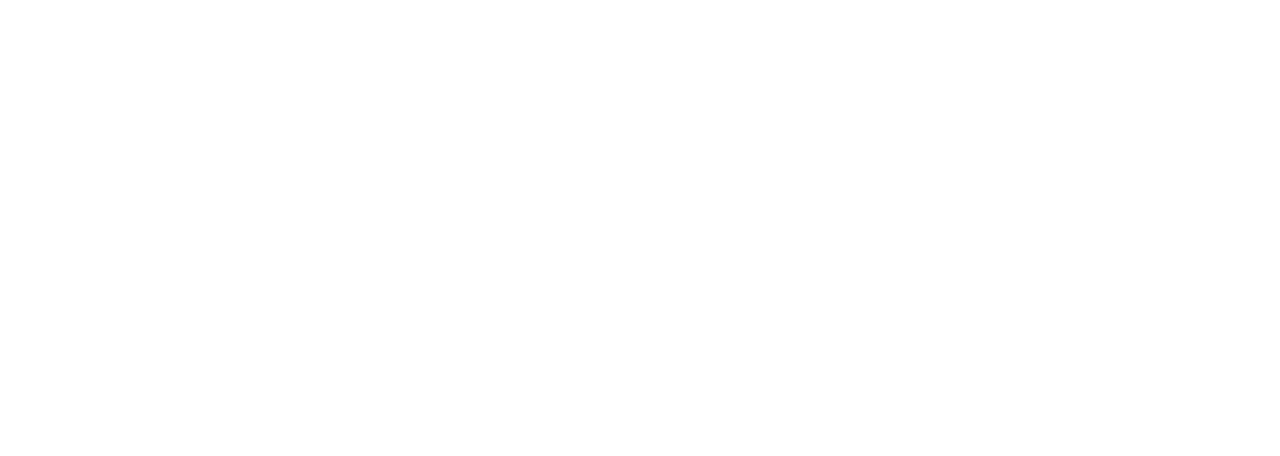
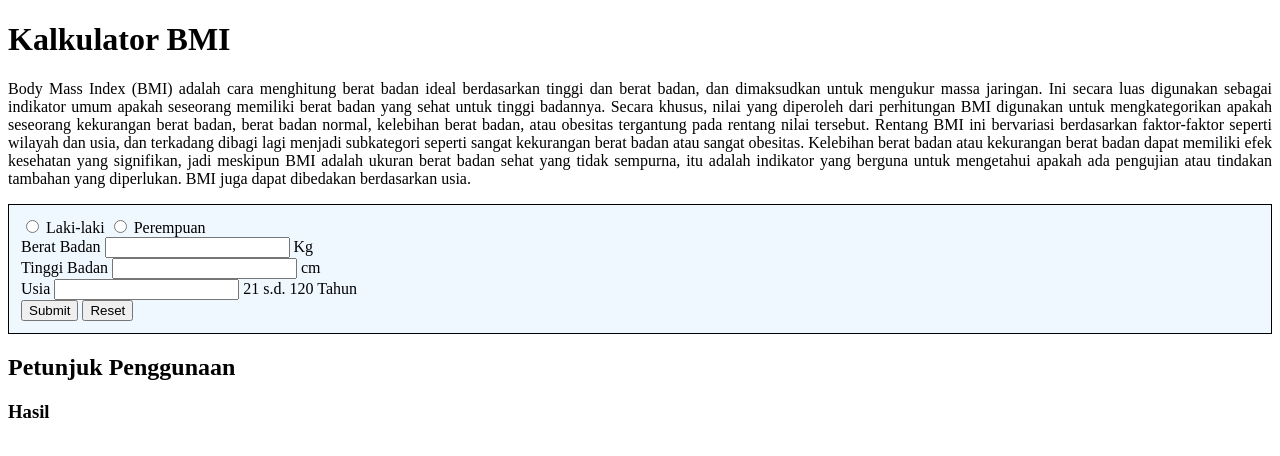
Before and after one commit to revou-fundamental-course/8-jul-24-DA-15-code, a plain HTML site: page index.html in a window 1280 px wide. Drawn offline with Linux system fonts and the light colour scheme.

Commit message:
config mini project

```diff
--- a/css/styles.css
+++ b/css/styles.css
@@ -1 +1,5 @@
 /*ini css*/
+
+.main-tittle {
+  text-align: center;
+}
--- a/index.html
+++ b/index.html
@@ -5,7 +5,105 @@
     <meta name="viewport" content="width=device-width, initial-scale=1.0" />
 
     <title>BMI Calculator</title>
+    <link rel="stylesheet" href="css/styles.css" />
   </head>
 
-  <body></body>
+  <body>
+    <!-- Main Title -->
+    <header class="main tittle">
+      <h1>Kalkulator BMI</h1>
+    </header>
+
+    <main>
+      <!-- Bagian Kiri - Left Contents -->
+      <section>
+        <!--Main Article-->
+        <article>
+          <p align="justify">
+            Body Mass Index (BMI) adalah cara menghitung berat badan ideal
+            berdasarkan tinggi dan berat badan, dan dimaksudkan untuk mengukur
+            massa jaringan. Ini secara luas digunakan sebagai indikator umum
+            apakah seseorang memiliki berat badan yang sehat untuk tinggi
+            badannya. Secara khusus, nilai yang diperoleh dari perhitungan BMI
+            digunakan untuk mengkategorikan apakah seseorang kekurangan berat
+            badan, berat badan normal, kelebihan berat badan, atau obesitas
+            tergantung pada rentang nilai tersebut. Rentang BMI ini bervariasi
+            berdasarkan faktor-faktor seperti wilayah dan usia, dan terkadang
+            dibagi lagi menjadi subkategori seperti sangat kekurangan berat
+            badan atau sangat obesitas. Kelebihan berat badan atau kekurangan
+            berat badan dapat memiliki efek kesehatan yang signifikan, jadi
+            meskipun BMI adalah ukuran berat badan sehat yang tidak sempurna,
+            itu adalah indikator yang berguna untuk mengetahui apakah ada
+            pengujian atau tindakan tambahan yang diperlukan. BMI juga dapat
+            dibedakan berdasarkan usia.
+          </p>
+        </article>
+
+        <!--Form-->
+        <section
+          style="border: 1px solid; padding: 12px; background-color: aliceblue"
+        >
+          <form>
+            <!-- Radio Button Jenis Kelamin -->
+            <div>
+              <input type="radio" id="selection-man" />
+              <label for="selection-man">Laki-laki</label>
+              <input type="radio" id="selection-woman" />
+              <label for="selection-woman">Perempuan</label>
+            </div>
+
+            <!-- Form input Berat dan Tinggi Badan serta Usia -->
+            <div>
+              <label for="input-berat-badan">Berat Badan</label>
+              <input type="number" id="input-berat-badan" />
+              <font style="vertical-align: inherit">Kg</font>
+            </div>
+            <div>
+              <label for="input-tinggi-badan">Tinggi Badan</label>
+              <input type="number" id="input-tinggi-badan" />
+              <font style="vertical-align: inherit">cm</font>
+            </div>
+            <div>
+              <label for="input-usia">Usia</label>
+              <input type="number" id="input-usia" />
+              <font style="vertical-align: inherit">21 s.d. 120 Tahun</font>
+            </div>
+
+            <!-- Tombol Submit dan Reset Inputan -->
+            <div>
+              <button>Submit</button>
+              <button>Reset</button>
+            </div>
+          </form>
+        </section>
+        <!--Ketentuan Section-->
+        <section>
+          <header>
+            <h2>Petunjuk Penggunaan</h2>
+          </header>
+
+          <article></article>
+        </section>
+      </section>
+
+      <!-- Bagian Kanan - Right Contents -->
+      <section>
+        <!--Result Article-->
+        <article>
+          <header>
+            <h1>Hasil</h1>
+          </header>
+
+          <!--Result Section-->
+          <section></section>
+
+          <!--Result Article-->
+          <article></article>
+
+          <!--General Information-->
+          <section></section>
+        </article>
+      </section>
+    </main>
+  </body>
 </html>
```
